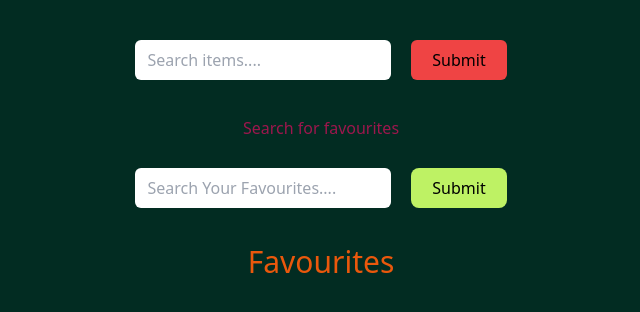
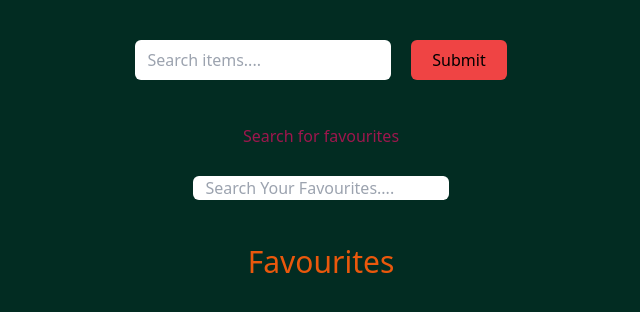
Before and after one commit to appsabhi/Food-managing-app, a React (Vite) app: page / in a window 1280 px wide. Shown: the top 312 px of the page, without its empty margins (319-959 px from the left). Built offline with nearby package versions, Linux system fonts and the light colour scheme.

Commit message:
updated with the functionality of add to favourites

```diff
--- a/src/Searchfavourites.jsx
+++ b/src/Searchfavourites.jsx
@@ -6,7 +6,7 @@ const Searchfavourites = () => {
         <h2 className='text-pink-800 text- flex justify-self-center '>Search for favourites </h2>
         <form className='flex gap-5' >
         <input  type="text" className='w-64 rounded-md' placeholder="   Search Your Favourites...." />
-        < button  className='w-24 h-10 bg-lime-300 rounded-lg hover:border-white'  >Submit</button>
+
       </form>
     </div>
   )
```
